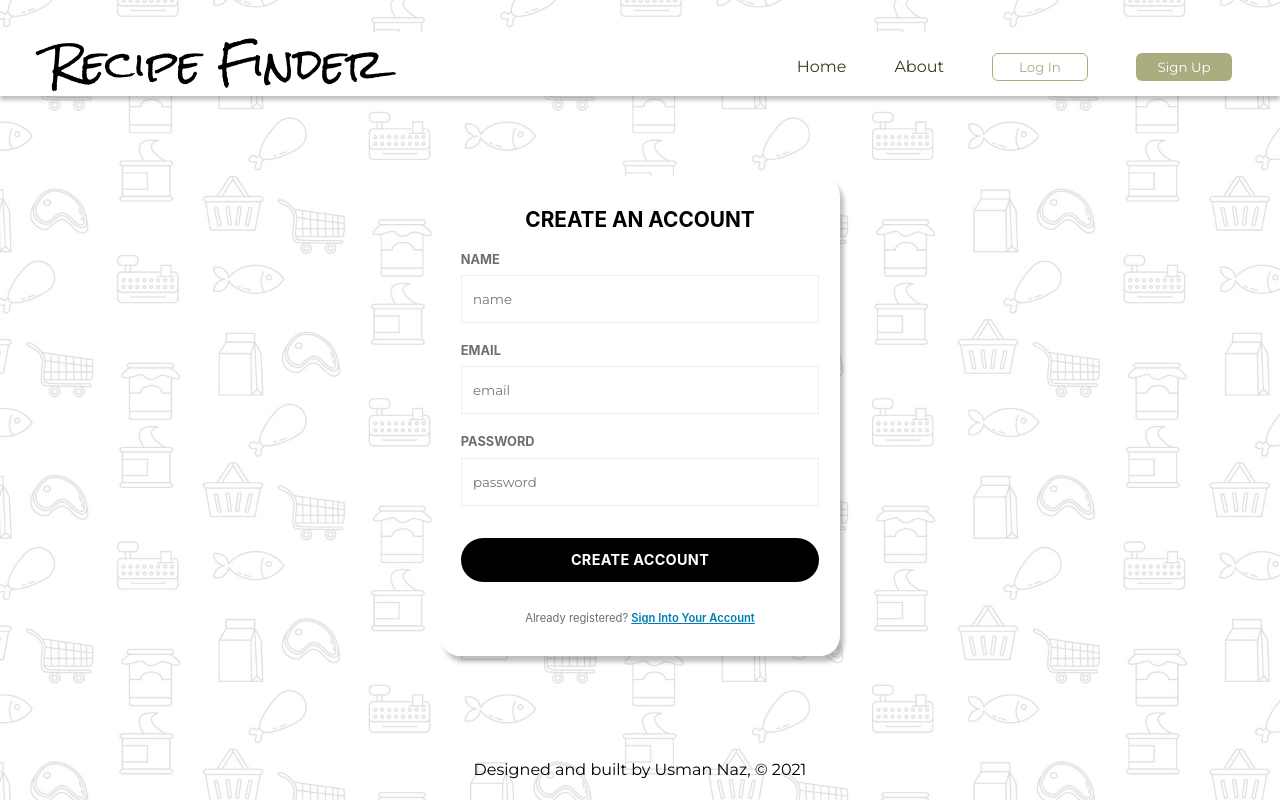
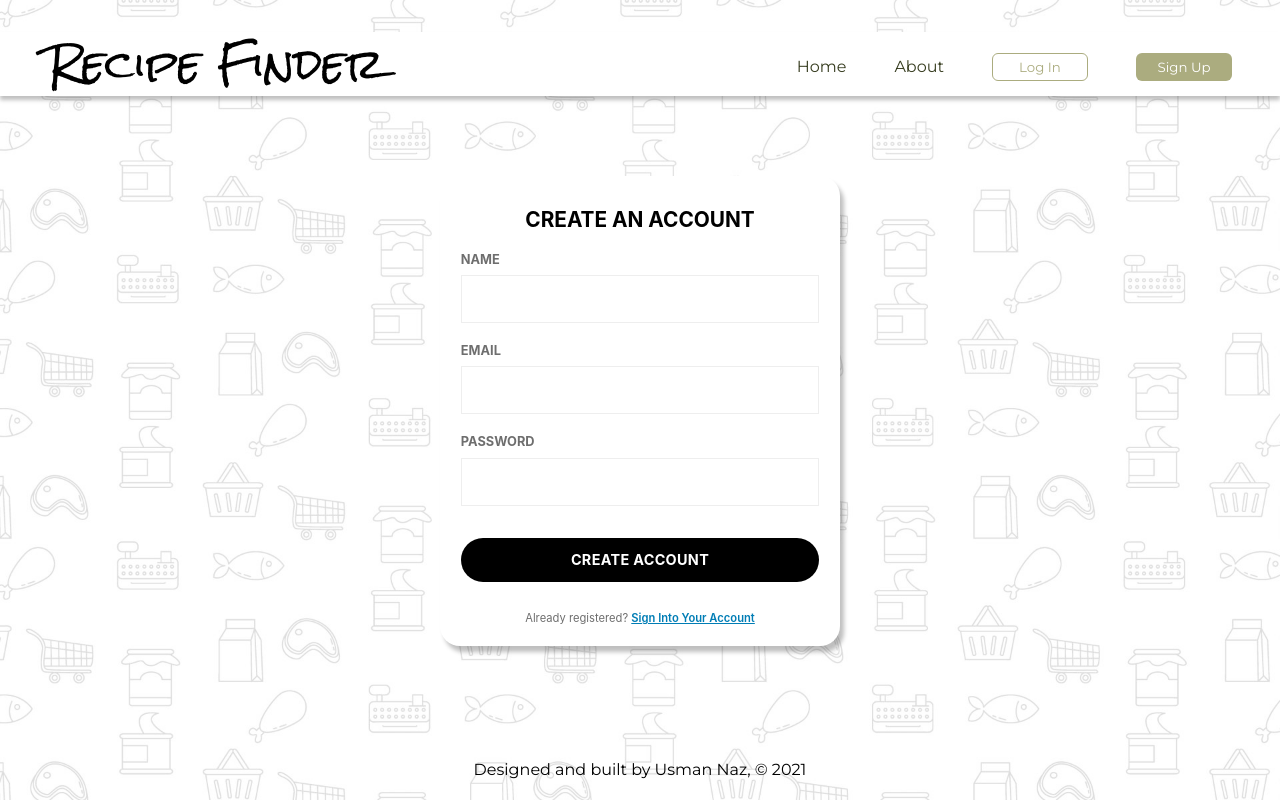
Before and after one commit to usmanazz/Recipe-Finder, a React (Create React App) app in the folder client/: page /signup in a window 1280 px wide. Built offline with nearby package versions, Linux system fonts and the light colour scheme.

Commit message:
formik second implementation

```diff
--- /dev/null
+++ b/client/src/components/UI/TextError.js
@@ -0,0 +1,5 @@
+import React from "react";
+
+export const TextError = (props) => {
+  return <div className="error">{props.children}</div>;
+};
--- a/client/src/pages/Signup/Signup.css
+++ b/client/src/pages/Signup/Signup.css
@@ -9,7 +9,8 @@
 
 .signup-box {
   width: 25rem;
-  height: 30rem;
+  /* height: 30rem; */
+  max-height: 40rem;
   background: #ffffff;
   box-shadow: 4px 6px 4px rgba(0, 0, 0, 0.25);
   border-radius: 20px;
@@ -59,6 +60,17 @@
 
 .signup-field input[type="email"] {
   text-transform: lowercase;
+}
+
+.main-error-message {
+  padding-bottom: 0.5rem;
+}
+
+.error {
+  margin-top: 0.3rem;
+  color: #bf2e35;
+  font-weight: normal;
+  font-size: 0.8rem;
 }
 
 .button.create-account-btn {
--- a/client/src/pages/Signup/Signup.js
+++ b/client/src/pages/Signup/Signup.js
@@ -1,45 +1,103 @@
-import React from "react";
+import React, { useState } from "react";
+import { Formik, Form, Field, ErrorMessage } from "formik";
+import * as Yup from "yup";
 
 import "./Signup.css";
-import { Button } from "../../components/UI/Button";
 import { Link } from "react-router-dom";
 
 export const Signup = () => {
-  const handleSubmit = () => {
-    console.log("create account");
+  const [renderError, setRenderError] = useState(false);
+
+  const initialValues = {
+    name: "",
+    email: "",
+    password: "",
   };
+
+  const onSubmit = (values) => {
+    console.log("Form data ", values);
+  };
+
+  const validationSchema = Yup.object({
+    name: Yup.string().required("Required"),
+    email: Yup.string().email("Invalid email format").required("Required"),
+    password: Yup.string()
+      .required("Required")
+      .matches(
+        /^(?=.*[A-Za-z])(?=.*\d)[A-Za-z\d]{8,}$/,
+        "Must contain at least 8 characters, 1 letter and 1 number"
+      ),
+  });
 
   return (
     <div className="Signup">
       <div className="signup-box">
+        <Formik
+          initialValues={initialValues}
+          validationSchema={validationSchema}
+          onSubmit={onSubmit}
+        >
+          {(formik) => {
+            console.log("Formik props", formik);
+            const { name, email, password } = formik.values;
+            return (
+              <div>
                 <h3 className="signup-title">CREATE AN ACCOUNT</h3>
 
-        <form className="signup-form">
+                {console.log(renderError)}
+                {renderError ? (
+                  <div className="main-error-message error">
+                    Please fill out all of the fields
+                  </div>
+                ) : null}
+
+                <Form className="signup-form">
                   <div className="signup-field">
                     <label htmlFor="name">NAME</label>
-            <input type="text" id="name" name="name" placeholder="name" />
+                    <Field type="text" id="name" name="name" />
+                    <ErrorMessage name="name">
+                      {(errMessage) => (
+                        <div className="error">{errMessage}</div>
+                      )}
+                    </ErrorMessage>
                   </div>
 
                   <div className="signup-field">
                     <label htmlFor="email">EMAIL</label>
-            <input type="email" id="email" name="email" placeholder="email" />
+                    <Field type="email" id="email" name="email" />
+                    <ErrorMessage name="email">
+                      {(errMessage) => (
+                        <div className="error">{errMessage}</div>
+                      )}
+                    </ErrorMessage>
                   </div>
 
                   <div className="signup-field">
                     <label htmlFor="password">PASSWORD</label>
-            <input
-              type="password"
-              id="password"
-              name="password"
-              placeholder="password"
-            />
+                    <Field type="password" id="password" name="password" />
+                    <ErrorMessage name="password">
+                      {(errMessage) => (
+                        <div className="error">{errMessage}</div>
+                      )}
+                    </ErrorMessage>
                   </div>
-          <Button
-            handleClick={handleSubmit}
-            label="CREATE ACCOUNT"
-            type="create-account-btn"
-          />
-        </form>
+
+                  <button
+                    type="submit"
+                    className="button create-account-btn"
+                    onClick={() => {
+                      !formik.isValid || !name || !email || !password
+                        ? setRenderError(true)
+                        : setRenderError(false);
+                    }}
+                  >
+                    CREATE ACCOUNT
+                  </button>
+                </Form>
+              </div>
+            );
+          }}
+        </Formik>
 
         <div className="login-redirect">
           <p>
```
Also changed, not shown: 1 other file (tests, documents, lock files or other folders). Lines whose indentation alone changed are shown as unchanged.
